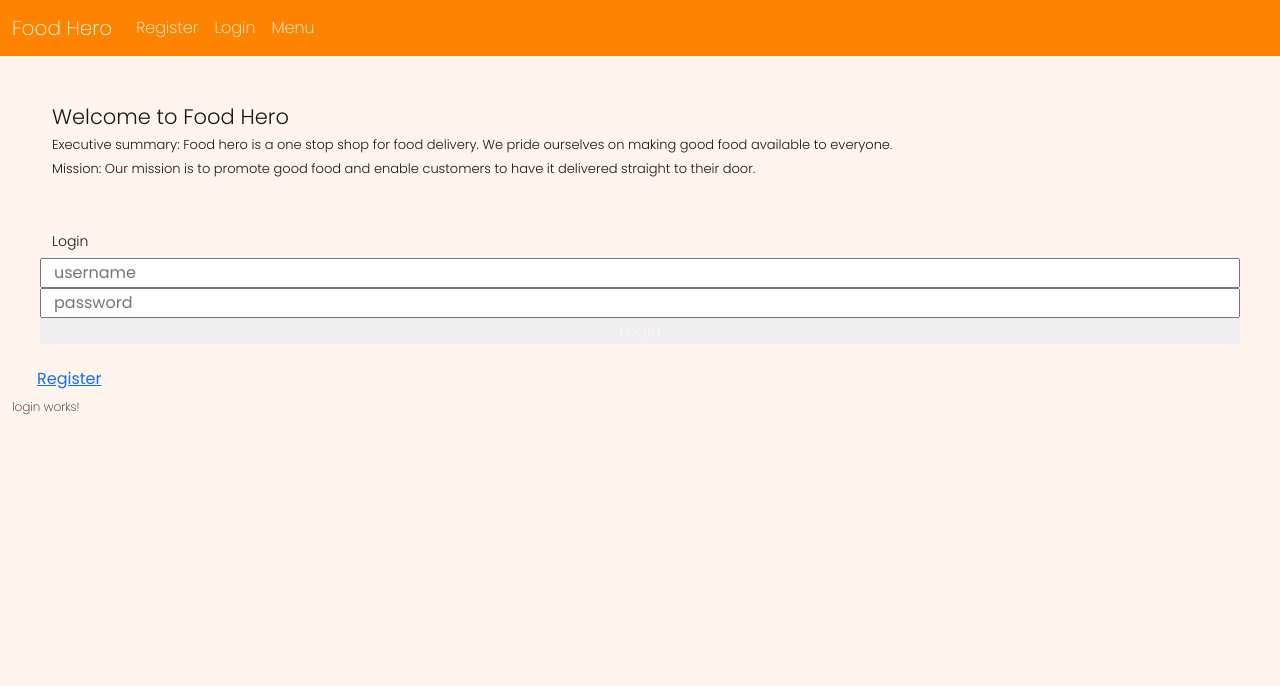
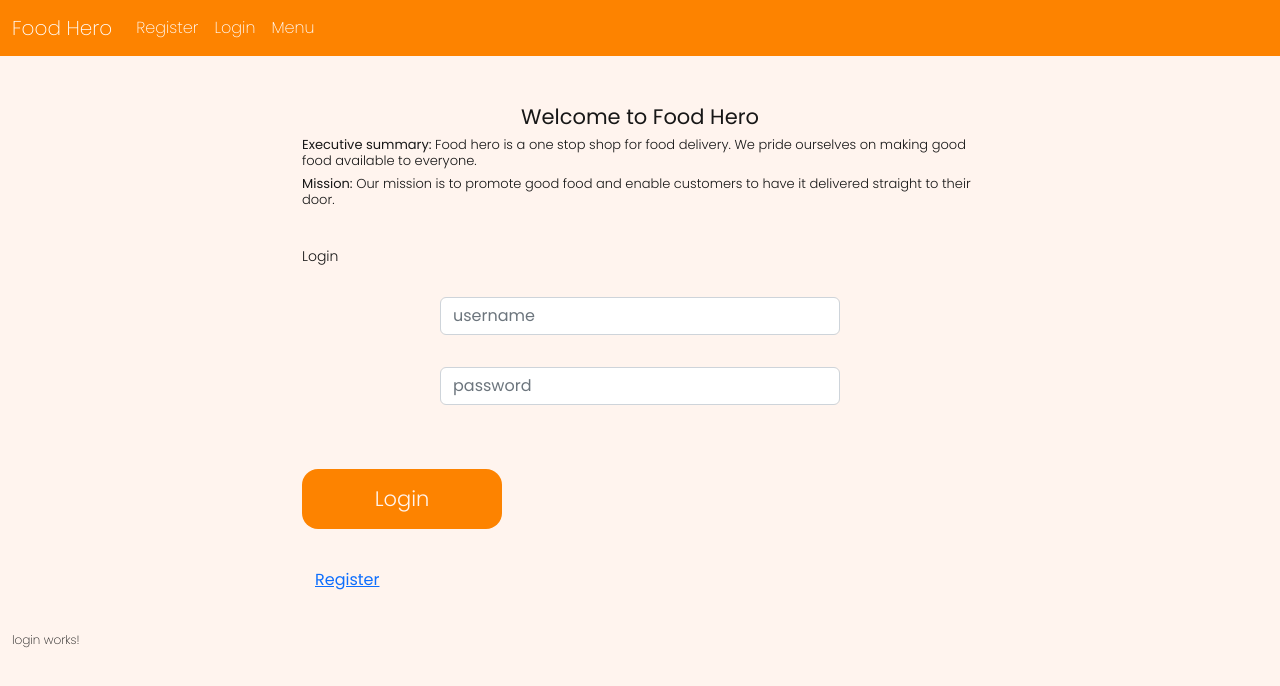
Before and after one commit to Fred374/project_2, an Angular app in the folder project_2_front/: page /login in a window 1280 px wide. Shown: the top 686 px of the page. Built offline with nearby package versions, Linux system fonts and the light colour scheme.

Commit message:
finishing up login page

```diff
--- a/project_2_front/src/app/components/login/login.component.css
+++ b/project_2_front/src/app/components/login/login.component.css
@@ -0,0 +1,27 @@
+button{
+    width: 200px;
+    margin: 2rem auto 2rem auto;
+}
+
+input{
+    width:400px;
+    margin: 2rem auto 2rem auto;
+}
+
+#loginDiv{
+    width: 700px;
+    margin: 0 auto 2rem auto;
+}
+
+#fieldDiv{
+    width: 300px;
+}
+
+h2{
+    text-align: center
+
+}
+
+#font-bold {
+    font-weight: bold;
+  }
--- a/project_2_front/src/app/components/login/login.component.html
+++ b/project_2_front/src/app/components/login/login.component.html
@@ -1,35 +1,46 @@
-<div class="container-fluid">
+<div class="container-fluid d-flex">
   <!-- Input box for login-->
-    <div class="row m-3"> <!-- Might remove class-->
-        <h2>Welcome to Food Hero</h2>
-        <br>
+  <div class="row" id="loginDiv">
+    <!-- Might remove class-->
+    <h2 id="#font-bold"><b>Welcome to Food Hero</b></h2>
+    <br />
     <!-- <p >{{user.userFirstName}}</p> -->
-        <h4>Executive summary:
-
-            Food hero is a one stop shop for food delivery. We pride ourselves on making good food available to everyone.
+    <h4><b>
+      Executive summary: </b>Food hero is a one stop shop for food delivery. We
+      pride ourselves on making good food available to everyone.
     </h4>
-        <h4>Mission:
-
-            Our mission is to promote good food and enable customers to have it delivered straight to their door.
+    <h4><b>
+      Mission:</b> Our mission is to promote good food and enable customers to have
+      it delivered straight to their door.
     </h4>
-            <br><br><br>
+    <br /><br /><br />
+    <div id="fieldsDiv">
       <h3>Login</h3>
       <!-- [(Two way binding!!)] this input field will take user input and fill a variable in our TS-->
-        <input type="text" [(ngModel)] ="user.userUsername" placeholder="username">
-        <input type="text" [(ngModel)]="user.userPassword" placeholder="password">
-       <button (click)="login()">Login</button>
+      <input
+        class="form-control"
+        type="text"
+        [(ngModel)]="user.userUsername"
+        placeholder="username"
+      />
+      <input
+        class="form-control"
+        type="text"
+        [(ngModel)]="user.userPassword"
+        placeholder="password"
+      />
+      <div>
+      <button type="button" class="large-button" (click)="login()">
+        Login
+      </button>
       </div>
 
+      <div>
+
       <a routerLink="/registration" class="btn btn-link">Register</a>
-
+    </div>
+    </div>
+  </div>
 </div>
 
-
-
-
-
-
-
-
-
 <p>login works!</p>
```
Lines whose indentation alone changed are shown as unchanged.
